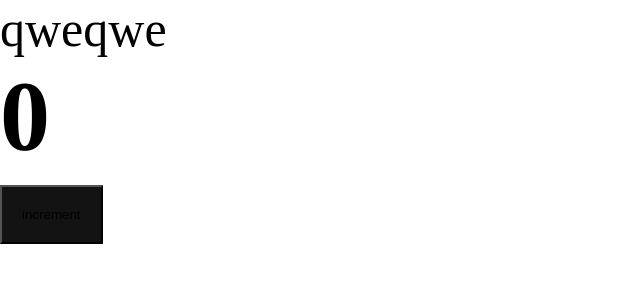
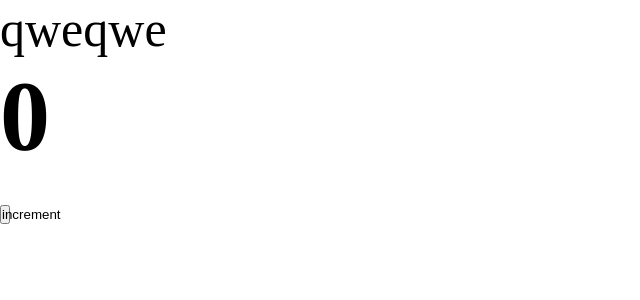
Before and after one commit to senyameow/big-project, a React app: page / in a window 1280 px wide. Shown: the top 300 px of the page, without its empty margins (0-640 px from the left). Built offline with nearby package versions, Linux system fonts and the light colour scheme.

Commit message:
check modules

```diff
--- a/src/components/Counter.module.scss
+++ b/src/components/Counter.module.scss
@@ -2,3 +2,7 @@
     padding: 20px;
     background: #131313;
 }
+
+.someclass {
+    width: 10px;
+}
--- a/src/components/Counter.tsx
+++ b/src/components/Counter.tsx
@@ -8,7 +8,7 @@ export const Counter = () => {
     return (
         <div>
             <h1>{count}</h1>
-            <button className={styles.btn} onClick={() => setCount(count + 1)}>increment</button>
+            <button className={styles.someclass} onClick={() => setCount(count + 1)}>increment</button>
         </div>
     )
 }
```
